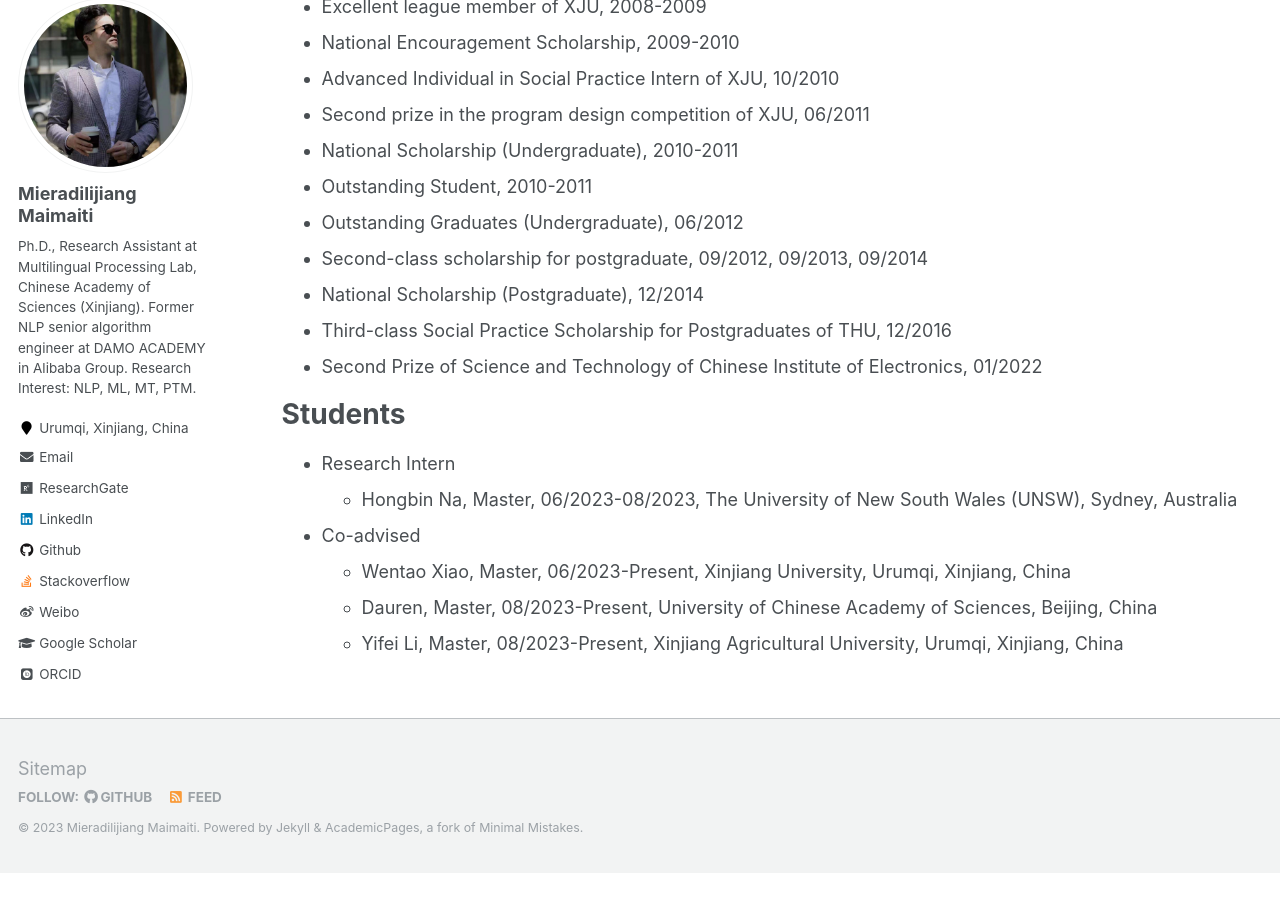
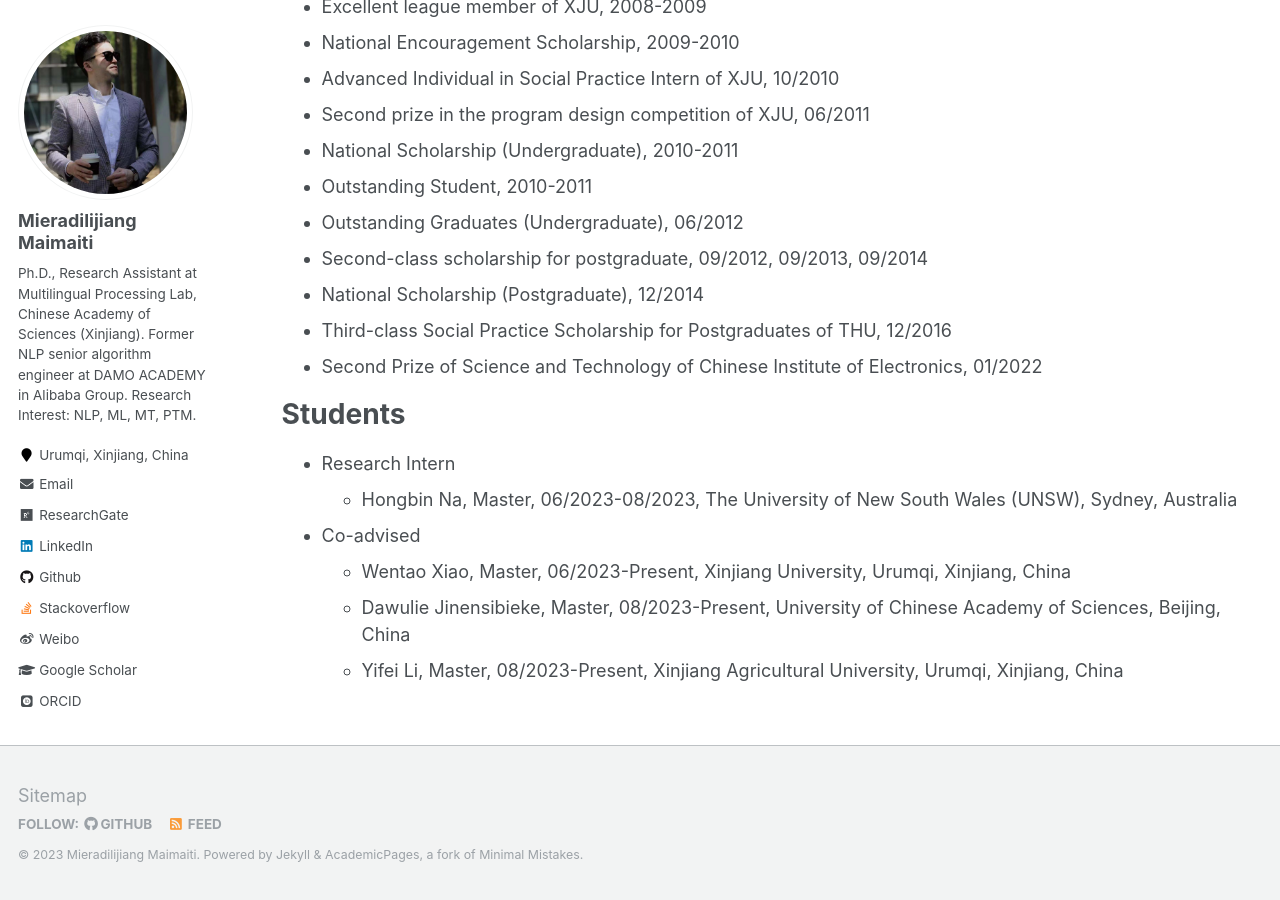
Before and after one commit to miradel51/miradel51.github.io, a Jekyll site: the page built from _pages/cv.md, in a window 1280 px wide and 900 px high, scrolled down 3917 px. Built offline with Jekyll 4.4.1, drawn with Linux system fonts in a browser that asks for light colours; some web fonts are replaced; before the commit the page ends 4790 px from its top, so only the background shows below that.

Commit message:
Update cv.md
revised one of my co-advised students' name

```diff
--- a/_pages/cv.md
+++ b/_pages/cv.md
@@ -132,7 +132,7 @@ Students
   <!-- * Bifei Hao, Master, 06/2023-Present, Northwestern University, Evanston, United States -->
 * Co-advised
   * Wentao Xiao, Master, 06/2023-Present, Xinjiang University, Urumqi, Xinjiang, China
-  * Dauren, Master, 08/2023-Present, University of Chinese Academy of Sciences, Beijing, China
+  * Dawulie Jinensibieke, Master, 08/2023-Present, University of Chinese Academy of Sciences, Beijing, China
   * Yifei Li, Master, 08/2023-Present, Xinjiang Agricultural University, Urumqi, Xinjiang, China
 
 
```
